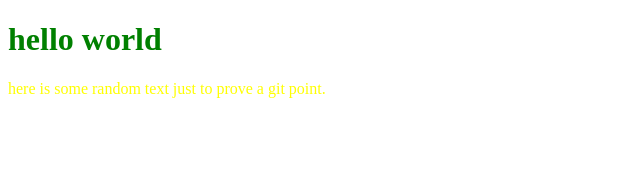
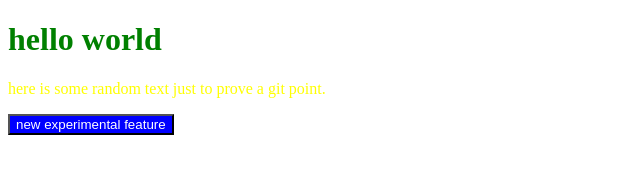
Before and after one commit to ernestomedinam/git-test-mia-48, a plain HTML site: page index.html in a window 1280 px wide. Shown: the whole page, without its empty margins (0-640 px from the left). Drawn offline with Linux system fonts and the light colour scheme.

Commit message:
:heavy_check_mark: Completes experimental feature n1

```diff
--- a/index.html
+++ b/index.html
@@ -10,5 +10,6 @@
 <body>
     <h1>hello world</h1>
     <p>here is some random text just to prove a git point.</p>
+    <button class="btn blue">new experimental feature</button>
 </body>
 </html>
--- a/styles.css
+++ b/styles.css
@@ -5,3 +5,11 @@ h1 {
 p {
     color: yellow;
 }
+
+.btn {
+    color: white;
+}
+
+.blue {
+    background-color: blue;
+}
```
